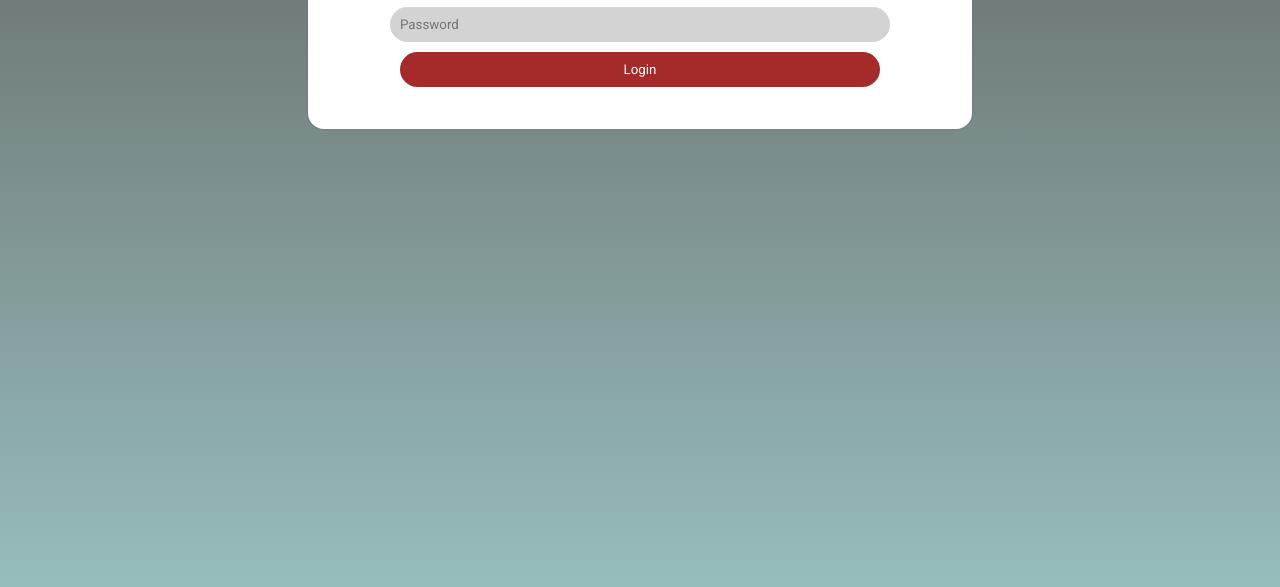
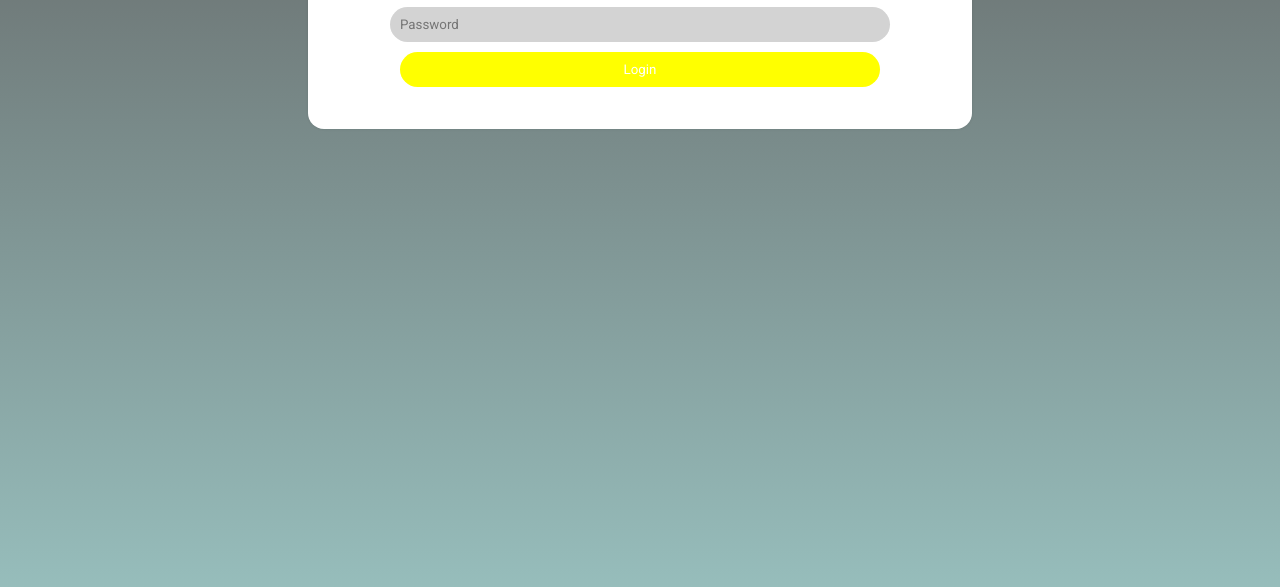
Before and after one commit to JuliusWinter/Sportify, a plain HTML site: page index.html in a window 1280 px wide. Shown: the part 241-828 px from the top of the page. Drawn offline with Linux system fonts and the light colour scheme.

Commit message:
change css color to yellow

```diff
--- a/login.css
+++ b/login.css
@@ -45,6 +45,6 @@ input:focus{
 }
 
 #submit{
-    background: brown;
+    background: yellow;
     color: white;
 }
```
Also changed, not shown: 1 other file.
